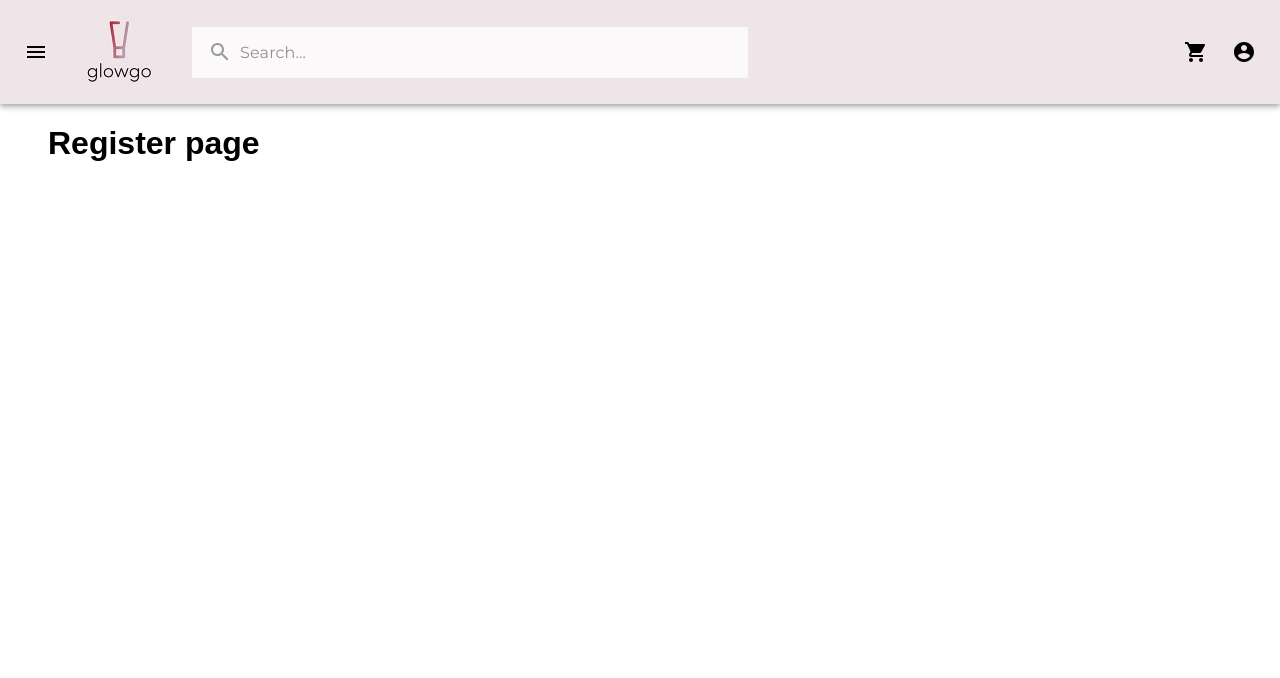
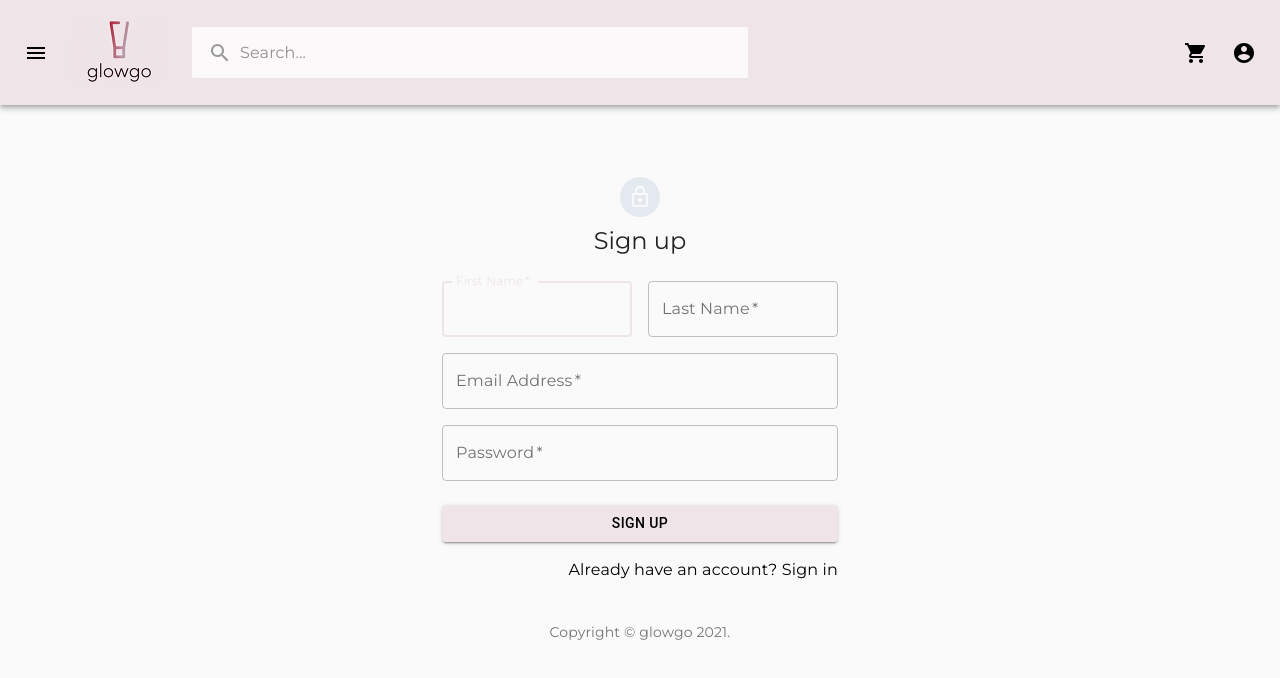
Before and after one commit to rubybassi/glowgo-store, a React (Create React App) app in the folder client/: page /register in a window 1280 px wide. Shown: the top 678 px of the page. Built offline with nearby package versions, Linux system fonts and the light colour scheme; no server answers; a web font is replaced by a local one.

Commit message:
added boilerplate login and register forms

```diff
--- /dev/null
+++ b/client/src/components/Forms/SignIn.js
@@ -0,0 +1,111 @@
+import React from 'react';
+import Avatar from '@material-ui/core/Avatar';
+import Button from '@material-ui/core/Button';
+import CssBaseline from '@material-ui/core/CssBaseline';
+import TextField from '@material-ui/core/TextField';
+import FormControlLabel from '@material-ui/core/FormControlLabel';
+import Checkbox from '@material-ui/core/Checkbox';
+import Link from '@material-ui/core/Link';
+import Grid from '@material-ui/core/Grid';
+import Box from '@material-ui/core/Box';
+import LockOutlinedIcon from '@material-ui/icons/LockOutlined';
+import Typography from '@material-ui/core/Typography';
+import { makeStyles } from '@material-ui/core/styles';
+import Container from '@material-ui/core/Container';
+
+function Copyright() {
+  return (
+    <Typography variant="body2" color="textSecondary" align="center">
+      {'Copyright © '}
+      <Link color="inherit" href="/">
+        glowgo
+      </Link>{' '}
+      {new Date().getFullYear()}
+      {'.'}
+    </Typography>
+  );
+}
+
+const useStyles = makeStyles((theme) => ({
+  paper: {
+    marginTop: theme.spacing(8),
+    display: 'flex',
+    flexDirection: 'column',
+    alignItems: 'center',
+  },
+  avatar: {
+    margin: theme.spacing(1),
+    backgroundColor: theme.palette.secondary.main,
+  },
+  form: {
+    width: '100%', // Fix IE 11 issue.
+    marginTop: theme.spacing(1),
+  },
+  submit: {
+    margin: theme.spacing(3, 0, 2),
+  },
+  link: {
+    color: theme.palette.secondary.contrastText,
+  }
+}));
+
+export default function SignIn() {
+  const classes = useStyles();
+
+  return (
+    <Container component="main" maxWidth="xs">
+      <CssBaseline />
+      <div className={classes.paper}>
+        <Avatar className={classes.avatar}>
+          <LockOutlinedIcon />
+        </Avatar>
+        <Typography component="h1" variant="h5">
+          Sign in
+        </Typography>
+        <form className={classes.form} noValidate>
+          <TextField
+            variant="outlined"
+            margin="normal"
+            required
+            fullWidth
+            id="email"
+            label="Email Address"
+            name="email"
+            autoComplete="email"
+            autoFocus
+          />
+          <TextField
+            variant="outlined"
+            margin="normal"
+            required
+            fullWidth
+            name="password"
+            label="Password"
+            type="password"
+            id="password"
+            autoComplete="current-password"
+          />
+          <Button
+            type="submit"
+            fullWidth
+            variant="contained"
+            color="primary"
+            className={classes.submit}
+          >
+            Sign In
+          </Button>
+          <Grid container>
+            <Grid item>
+              <Link href="/register" variant="body2" className={classes.link}>
+                {"Don't have an account? Sign Up"}
+              </Link>
+            </Grid>
+          </Grid>
+        </form>
+      </div>
+      <Box mt={8}>
+        <Copyright />
+      </Box>
+    </Container>
+  );
+}
--- /dev/null
+++ b/client/src/components/Forms/SignUp.js
@@ -0,0 +1,135 @@
+import React from 'react';
+import Avatar from '@material-ui/core/Avatar';
+import Button from '@material-ui/core/Button';
+import CssBaseline from '@material-ui/core/CssBaseline';
+import TextField from '@material-ui/core/TextField';
+import Link from '@material-ui/core/Link';
+import Grid from '@material-ui/core/Grid';
+import Box from '@material-ui/core/Box';
+import LockOutlinedIcon from '@material-ui/icons/LockOutlined';
+import Typography from '@material-ui/core/Typography';
+import { makeStyles } from '@material-ui/core/styles';
+import Container from '@material-ui/core/Container';
+
+function Copyright() {
+  return (
+    <Typography variant="body2" color="textSecondary" align="center">
+      {'Copyright © '}
+      <Link color="inherit" href="/">
+        glowgo
+      </Link>{' '}
+      {new Date().getFullYear()}
+      {'.'}
+    </Typography>
+  );
+}
+
+const useStyles = makeStyles((theme) => ({
+  paper: {
+    marginTop: theme.spacing(8),
+    display: 'flex',
+    flexDirection: 'column',
+    alignItems: 'center',
+  },
+  avatar: {
+    margin: theme.spacing(1),
+    backgroundColor: theme.palette.secondary.main,
+  },
+  form: {
+    width: '100%', // Fix IE 11 issue.
+    marginTop: theme.spacing(3),
+  },
+  submit: {
+    margin: theme.spacing(3, 0, 2),
+  },
+  link: {
+    color: theme.palette.secondary.contrastText,
+  }
+}));
+
+export default function SignUp() {
+  const classes = useStyles();
+
+  return (
+    <Container component="main" maxWidth="xs">
+      <CssBaseline />
+      <div className={classes.paper}>
+        <Avatar className={classes.avatar}>
+          <LockOutlinedIcon />
+        </Avatar>
+        <Typography component="h1" variant="h5">
+          Sign up
+        </Typography>
+        <form className={classes.form} noValidate>
+          <Grid container spacing={2}>
+            <Grid item xs={12} sm={6}>
+              <TextField
+                autoComplete="fname"
+                name="firstName"
+                variant="outlined"
+                required
+                fullWidth
+                id="firstName"
+                label="First Name"
+                autoFocus
+              />
+            </Grid>
+            <Grid item xs={12} sm={6}>
+              <TextField
+                variant="outlined"
+                required
+                fullWidth
+                id="lastName"
+                label="Last Name"
+                name="lastName"
+                autoComplete="lname"
+              />
+            </Grid>
+            <Grid item xs={12}>
+              <TextField
+                variant="outlined"
+                required
+                fullWidth
+                id="email"
+                label="Email Address"
+                name="email"
+                autoComplete="email"
+              />
+            </Grid>
+            <Grid item xs={12}>
+              <TextField
+                variant="outlined"
+                required
+                fullWidth
+                name="password"
+                label="Password"
+                type="password"
+                id="password"
+                autoComplete="current-password"
+              />
+            </Grid>
+          </Grid>
+          <Button
+            type="submit"
+            fullWidth
+            variant="contained"
+            color="primary"
+            className={classes.submit}
+          >
+            Sign Up
+          </Button>
+          <Grid container justify="flex-end">
+            <Grid item>
+              <Link href="/login" variant="body1" className={classes.link}>
+                Already have an account? Sign in
+              </Link>
+            </Grid>
+          </Grid>
+        </form>
+      </div>
+      <Box mt={5}>
+        <Copyright />
+      </Box>
+    </Container>
+  );
+}
--- a/client/src/pages/Login.js
+++ b/client/src/pages/Login.js
@@ -1,11 +1,12 @@
 import React from "react";
 import Container from "@material-ui/core/Container";
+import SignUp from "../components/Forms/SignIn";
 
 const Login = () => {
   return (
     <div>
       <Container>
-        <h4>Login page</h4>
+        <SignUp/>
       </Container>
     </div>
   );
--- a/client/src/pages/Register.js
+++ b/client/src/pages/Register.js
@@ -1,11 +1,12 @@
 import React from "react";
 import Container from "@material-ui/core/Container";
+import SignUp from "../components/Forms/SignUp";
 
 const Register = () => {
   return (
     <div>
       <Container>
-        <h1>Register page</h1>
+        <SignUp/>
       </Container>
     </div>
   );
```
